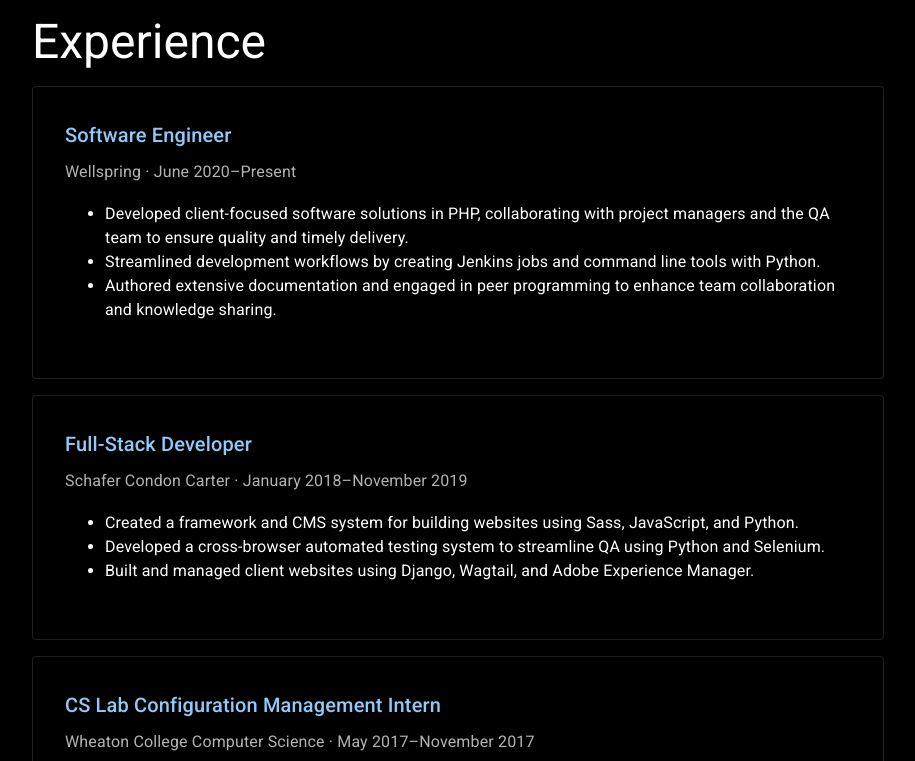
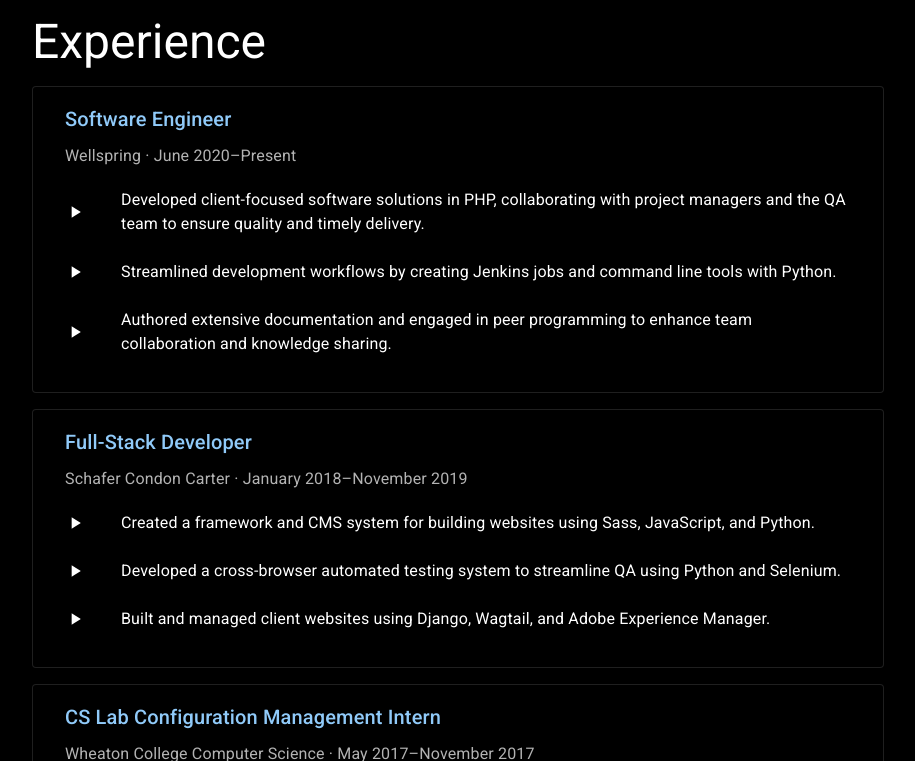
Before and after one commit to connordelacruz/connordelacruz.github.io, a React (Vite) app: page / in a window 1280 px wide. Shown: the part 1339-2100 px from the top of the page, without its empty margins (182-1097 px from the left). Built offline with nearby package versions, Linux system fonts and the light colour scheme.

Commit message:
snazzy experience lists

```diff
--- a/src/components/ResumeSection.jsx
+++ b/src/components/ResumeSection.jsx
@@ -1,4 +1,5 @@
-import { Card, CardContent, CardHeader, Typography } from '@mui/material'
+import { Card, CardContent, CardHeader, List, ListItem, ListItemIcon, ListItemText, Typography } from '@mui/material'
+import { PlayArrow } from '@mui/icons-material'
 
 
 // TODO: make a nicely formatted list of these, maybe with chips or using the List component
@@ -36,6 +37,37 @@ export const SkillCard = ({
 }
 
 
+const ExperienceList = ({bullets}) => {
+  return (
+    <List
+      disablePadding
+    >
+      {bullets.map((bullet, i) =>
+        <ListItem
+          key={i}
+          diablePadding
+          disableGutters
+        >
+          <ListItemIcon>
+            <PlayArrow
+              fontSize="small"
+            />
+          </ListItemIcon>
+          <ListItemText
+            primary={bullet}
+            slotProps={{
+              primary: {
+                gutterBottom: false,
+              },
+            }}
+          />
+        </ListItem>
+      )}
+    </List>
+  )
+}
+
+
 export const ExperienceCard = ({
                                  jobTitle,
                                  company,
@@ -43,22 +75,18 @@ export const ExperienceCard = ({
                                  endDate,
                                  bullets,
                                }) => {
-  const listElements = bullets.map((text, i) =>
-    <li key={i}>{text}</li>
-  )
-
   // TODO: chips for languages/frameworks to display at the bottom, see https://brittanychiang.com/#experience
 
   return (
-    <Card>
+    <Card
+      sx={{
+        py: 0,
+      }}
+    >
       <CardContent>
         <Typography variant="h6" color="primary">{jobTitle}</Typography>
         <Typography variant="subtitle1" color="text.secondary">{company} · {startDate}–{endDate}</Typography>
-        <Typography variant="body1" component="div">
-          <ul>
-            {listElements}
-          </ul>
-        </Typography>
+        <ExperienceList bullets={bullets}/>
       </CardContent>
     </Card>
   )
```
